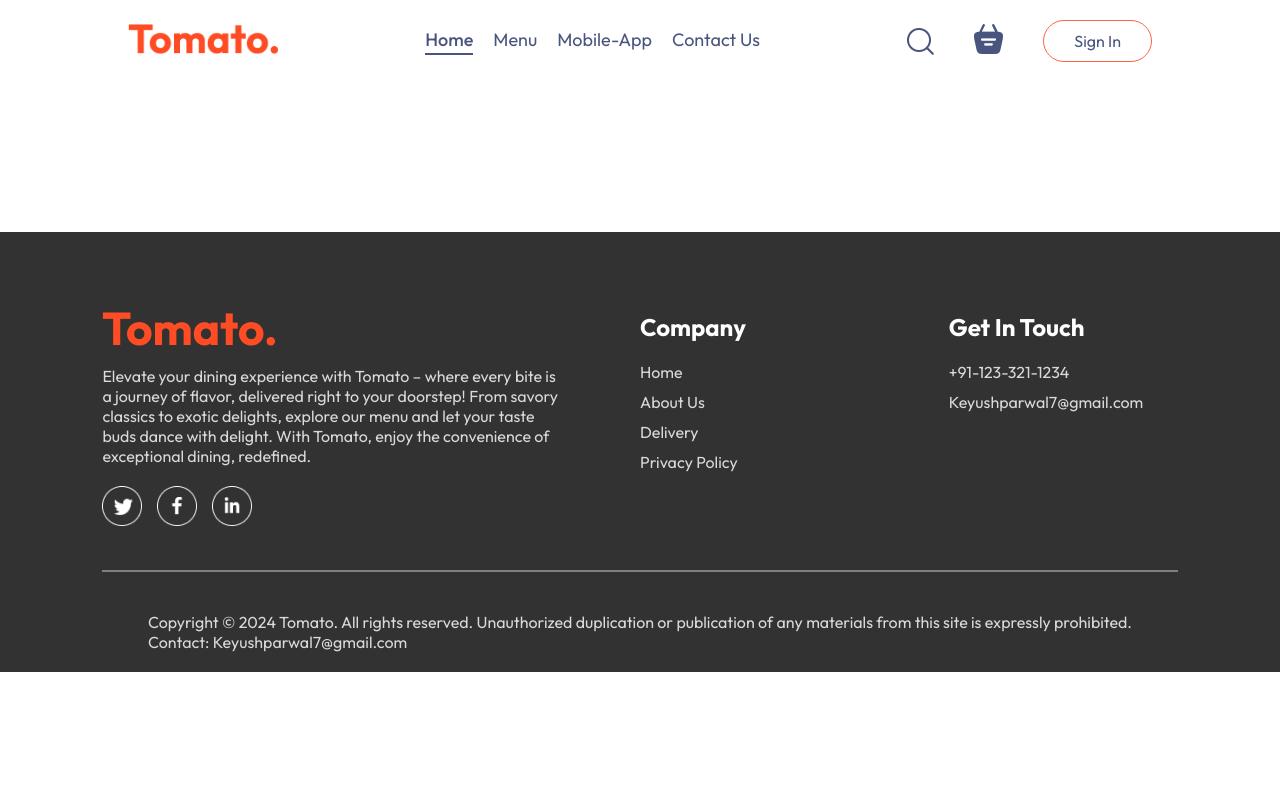
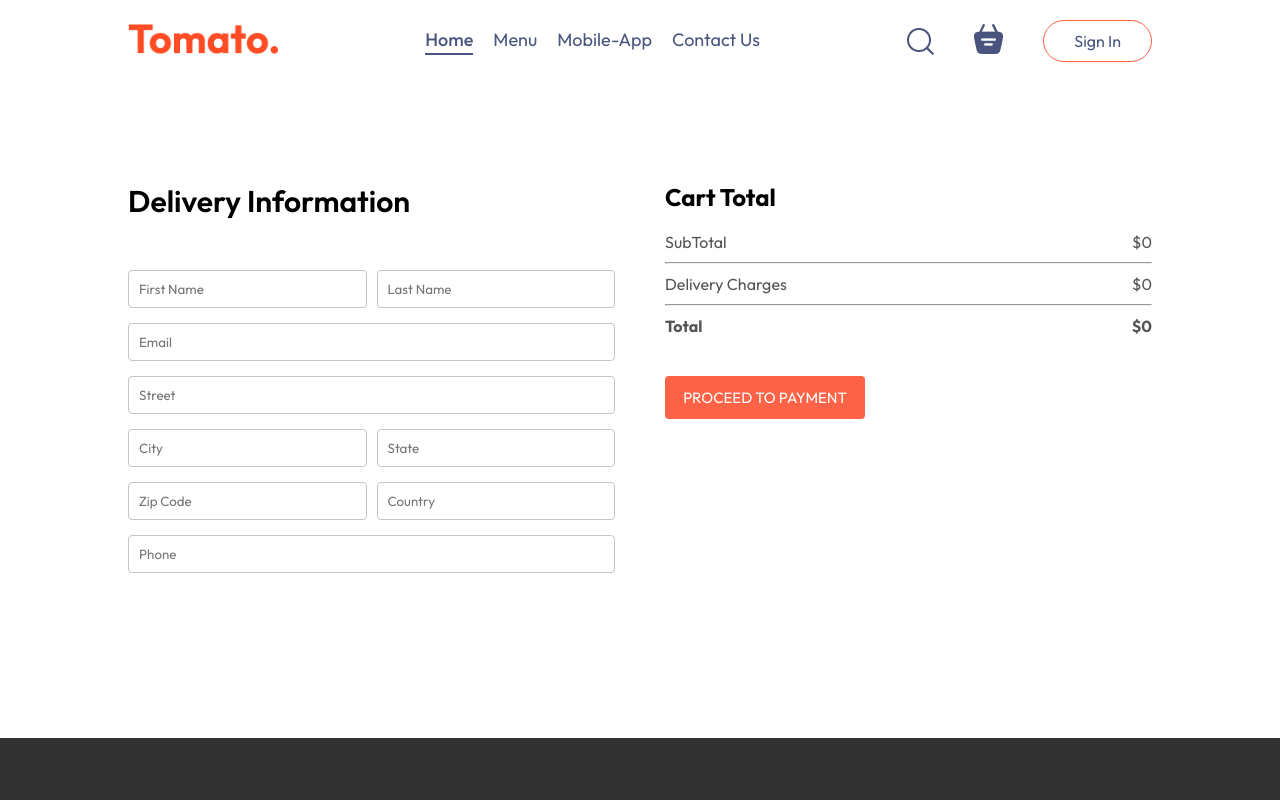
Before and after one commit to keyush-parwal/Food-Delivery, a React (Create React App) app in the folder frontend/: page /order in a window 1280 px wide. Shown: the top 800 px of the page. Built offline with nearby package versions, Linux system fonts and the light colour scheme.

Commit message:
create Place Order page

```diff
--- a/frontend/src/Pages/Cart/Cart.js
+++ b/frontend/src/Pages/Cart/Cart.js
@@ -1,9 +1,11 @@
 import React, { useContext } from "react";
 import "./Cart.css";
 import { StoreContext } from "../../Context/StoreContext";
+import { useNavigate } from "react-router-dom";
 
 const Cart = () => {
   const { cartItems, food_list, removeFromCart,getTotalCartAmount } = useContext(StoreContext);
+  const navigate=useNavigate();
 
   return (
     <div className="cart">
@@ -54,17 +56,17 @@
 
             <div className="cart-total-details">
               <p>Delivery Charges</p>
-              <p>${2}</p>
+              <p>${getTotalCartAmount()==0?0:2}</p>
             </div>
             <hr/>
 
             <div className="cart-total-details">
               <b>Total</b>
-              <b>${getTotalCartAmount()+2}</b>
+              <b>${getTotalCartAmount()===0?0:getTotalCartAmount()+2}</b>
             </div>
           </div>
 
-          <button>Place Order</button>
+          <button onClick={()=>navigate('/order')}>PROCEED TO CHECKOUT</button>
         </div>
 
         <div className="cart-promocode">
--- a/frontend/src/Pages/PlaceOrder/PlaceOrder.css
+++ b/frontend/src/Pages/PlaceOrder/PlaceOrder.css
@@ -0,0 +1,41 @@
+.place-order{
+    display: flex;
+    justify-content: space-between;
+    align-items: start;
+    gap: 50px;
+    margin-top: 100px;
+}
+
+.place-order-left{
+    width: 100%;
+    max-width: max(30%,500px);
+}
+
+.place-order-left .title{
+    font-size: 30px;
+    font-weight: 600;
+    margin-bottom: 50px;
+}
+
+.place-order-left input{
+    margin-bottom: 15px;
+    width: 100%;
+    padding: 10px;
+    border: 1px solid #c5c5c5;
+    border-radius: 4px;
+    outline-color: tomato;
+}
+
+.place-order-left .multi-fields{
+    display: flex;
+    gap: 10px;
+}
+
+.place-order-right{
+    width: 100%;
+    max-width: max(40%,500px);
+}
+
+.place-order .cart-total button{
+    margin-top: 20px;
+}
--- a/frontend/src/Pages/PlaceOrder/PlaceOrder.js
+++ b/frontend/src/Pages/PlaceOrder/PlaceOrder.js
@@ -1,12 +1,65 @@
-import React from 'react'
-import './PlaceOrder.css'
+import React, { useContext } from "react";
+import "./PlaceOrder.css";
+import { StoreContext } from "../../Context/StoreContext";
 
 const PlaceOrder = () => {
+  const { getTotalCartAmount } = useContext(StoreContext);
+
   return (
-    <div>
+    <form className="place-order">
+      <div className="place-order-left">
+        <p className="title">Delivery Information</p>
 
-    </div>
-  )
-}
+        <div className="multi-fields">
+          <input type="text" placeholder="First Name" />
+          <input type="text" placeholder="Last Name" />
+        </div>
 
-export default PlaceOrder
+        <input type="email" placeholder="Email" />
+        <input type="text" placeholder="Street" />
+
+        <div className="multi-fields">
+          <input type="text" placeholder="City" />
+          <input type="text" placeholder="State" />
+        </div>
+
+        <div className="multi-fields">
+          <input type="text" placeholder="Zip Code" />
+          <input type="text" placeholder="Country" />
+        </div>
+
+        <input type="text" placeholder="Phone" />
+      </div>
+
+      <div className="place-order-right">
+        <div className="cart-total">
+          <h2>Cart Total</h2>
+          <div>
+            <div className="cart-total-details">
+              <p>SubTotal</p>
+              <p>${getTotalCartAmount()}</p>
+            </div>
+            <hr />
+
+            <div className="cart-total-details">
+              <p>Delivery Charges</p>
+              <p>${getTotalCartAmount() == 0 ? 0 : 2}</p>
+            </div>
+            <hr />
+
+            <div className="cart-total-details">
+              <b>Total</b>
+              <b>
+                ${getTotalCartAmount() === 0 ? 0 : getTotalCartAmount() + 2}
+              </b>
+            </div>
+          </div>
+
+          <button>PROCEED TO PAYMENT</button>
+        </div>
+      </div>
+    </form>
+  );
+};
+
+export default PlaceOrder;
```
